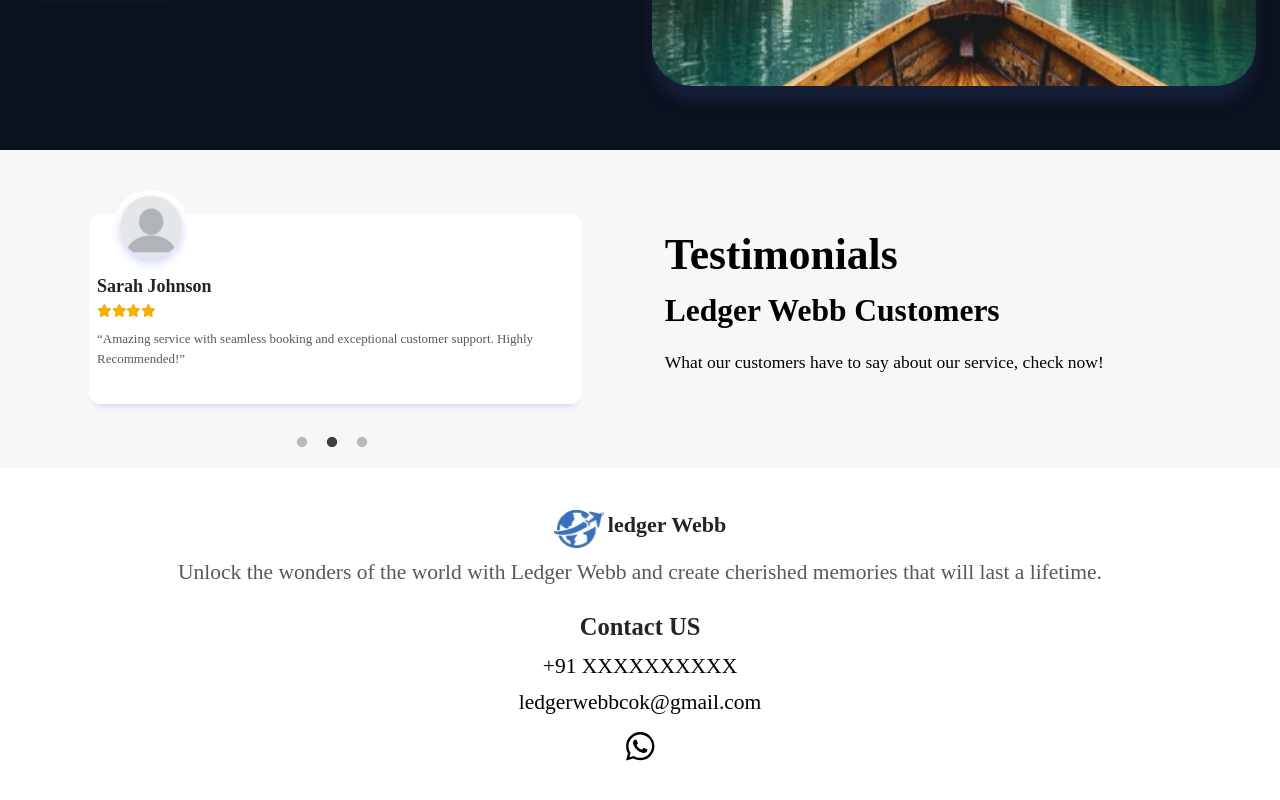
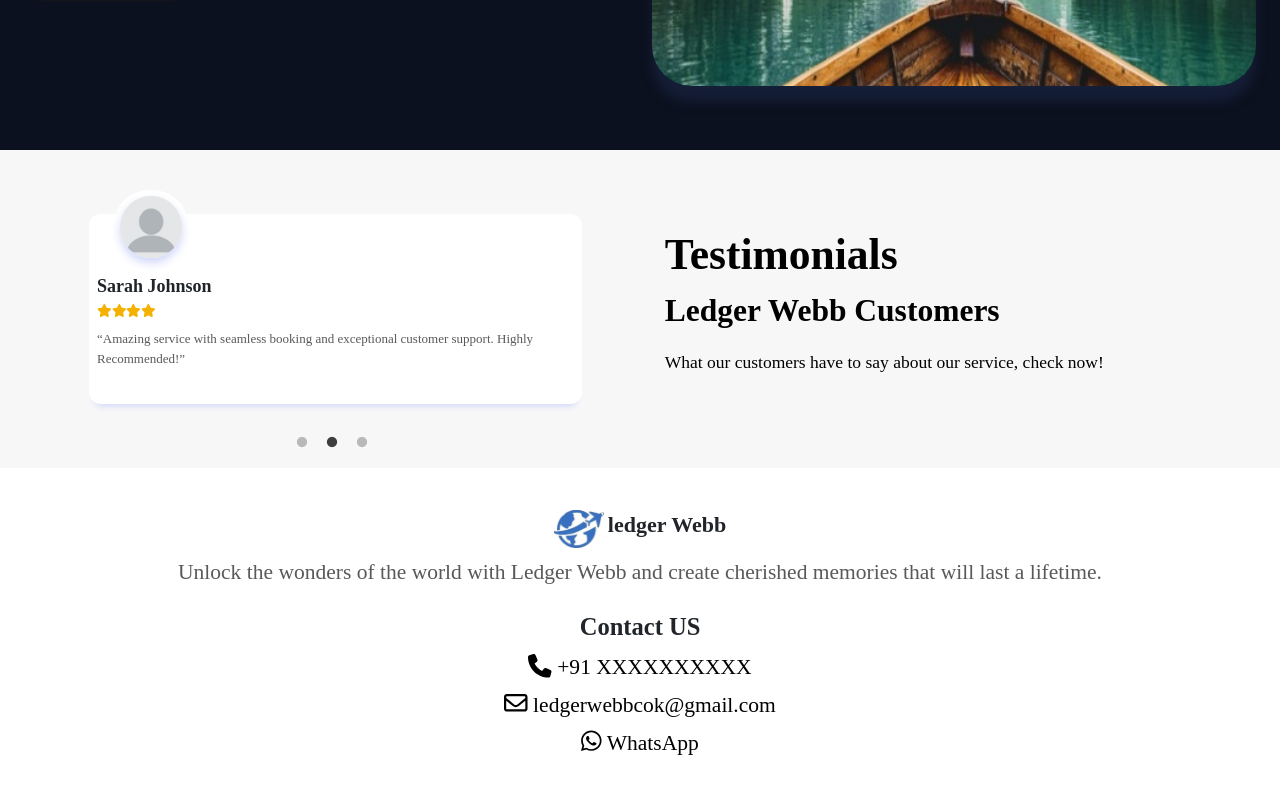
Before and after one commit to Fajarudheen-PA/ledgerWeb-travels-React, a React (Create React App) app: page / in a window 1280 px wide. Shown: the part 2048-2848 px from the top of the page. Built offline with nearby package versions, Linux system fonts and the light colour scheme.

Commit message:
Footer module updated with new icons, still needs an update

```diff
--- a/src/components/Footer/Footer.css
+++ b/src/components/Footer/Footer.css
@@ -54,8 +54,8 @@
   color: unset;
 }
 .footer__contact-us__link--svg {
-  font-size: calc(21px + 0.9vw);
-  margin-top: 8px;
+  font-size: calc(12px + 0.9vw);
+  margin-top: 4px;
 }
 .footer__follow-us {
   width: 100%;
--- a/src/components/Footer/Footer.js
+++ b/src/components/Footer/Footer.js
@@ -2,6 +2,8 @@ import React from 'react';
 import { Link } from 'react-router-dom';
 import { FontAwesomeIcon } from '@fortawesome/react-fontawesome';
 import { faWhatsapp } from '@fortawesome/free-brands-svg-icons';
+import { faEnvelope } from '@fortawesome/free-regular-svg-icons';
+import { faPhone } from '@fortawesome/free-solid-svg-icons';
 import './Footer.scss';
 
 function Footer() {
@@ -20,9 +22,9 @@ function Footer() {
                 <div className="footer__right">
                     <div className='footer__contact-us'>
                         <h4 className='footer__contact-us__head'>Contact US</h4>
-                        <p><Link to='tel:+91XXXXXXXXXX' className='footer__contact-us__link'>+91 XXXXXXXXXX</Link></p>
-                        <p><Link to='mailto:ledgerwebbcok@gmail.com' className='footer__contact-us__link'>ledgerwebbcok@gmail.com</Link></p>
-                        <p><Link to={url} className='footer__contact-us__link'><FontAwesomeIcon icon={faWhatsapp} className='footer__contact-us__link footer__contact-us__link--svg' /></Link></p>
+                        <p><Link to='tel:+91XXXXXXXXXX' className='footer__contact-us__link'><FontAwesomeIcon icon={faPhone} className='footer__contact-us__link footer__contact-us__link--svg' /> +91 XXXXXXXXXX</Link></p>
+                        <p><Link to='mailto:ledgerwebbcok@gmail.com' className='footer__contact-us__link'><FontAwesomeIcon icon={faEnvelope} className='footer__contact-us__link footer__contact-us__link--svg' /> ledgerwebbcok@gmail.com</Link></p>
+                        <p><Link to={url} className='footer__contact-us__link'><FontAwesomeIcon icon={faWhatsapp} className='footer__contact-us__link footer__contact-us__link--svg' /> WhatsApp</Link></p>
                     </div>
                     <div className="footer__follow-us">
 
--- a/src/components/Footer/Footer.scss
+++ b/src/components/Footer/Footer.scss
@@ -54,8 +54,8 @@
                 color: unset;
             }
             &--svg{
-                font-size: calc(21px + 0.9vw);
-                margin-top: $spacer-2;
+                font-size: calc(12px + 0.9vw);
+                margin-top: $spacer-1;
             }
         }
     }
```
Also changed, not shown: 1 other file (tests, documents, lock files or other folders).
